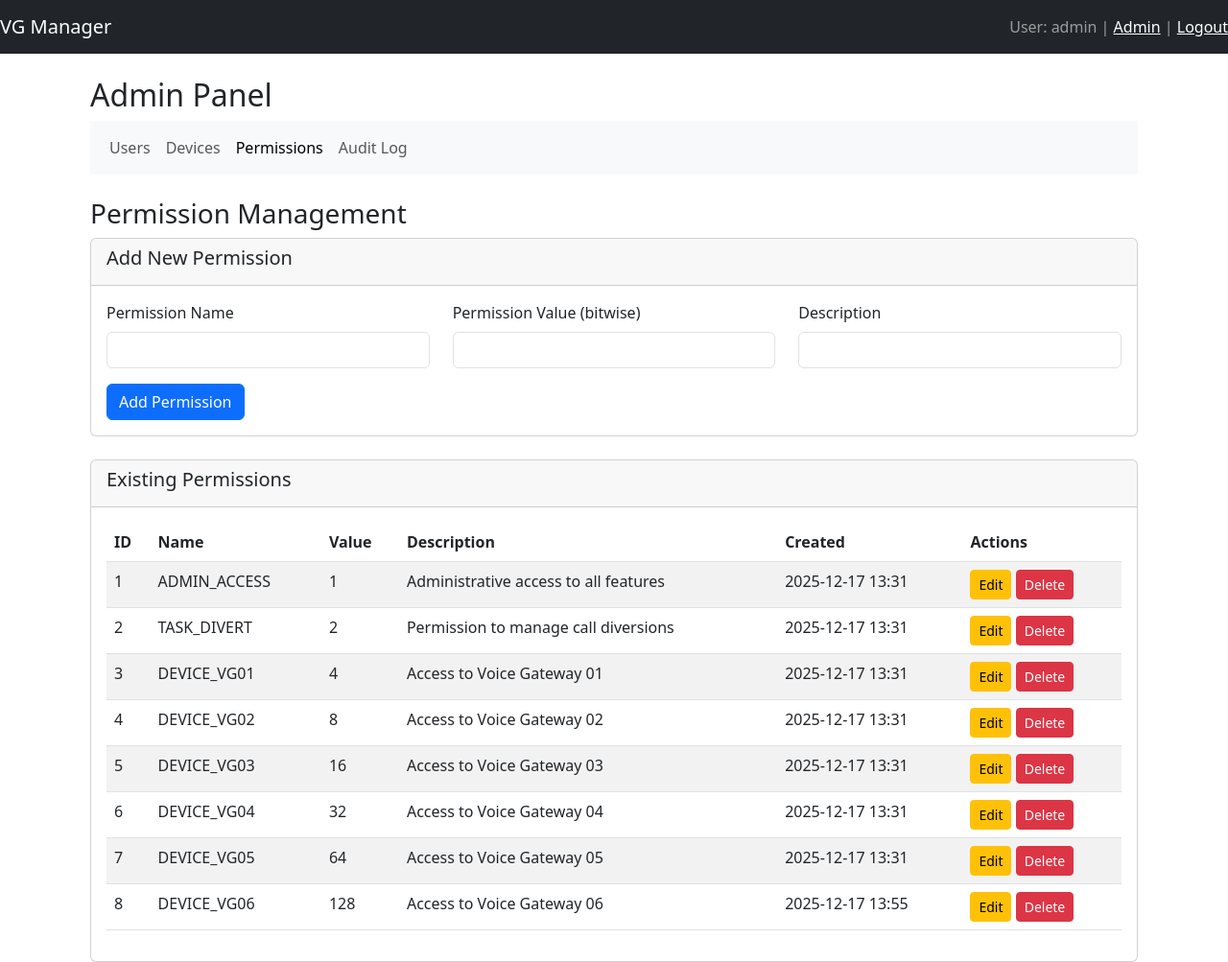
After one commit to alexer2k/flask-net-config, a Flask app: page /admin/permissions in a window 1280 px wide. The commit adds this page. Shown: the whole page at 96% size. Run offline with Flask 2, Linux system fonts and the light colour scheme; a user stored in the database is signed in; data comes from the database, SQL or seed files in the repository; both versions use the stored data as it was after the commit; some libraries are stand-ins or nearby versions.

Commit message:
added permission model and gitignore

```diff
--- a/app.py
+++ b/app.py
@@ -2,7 +2,7 @@ from flask import Flask, render_template, redirect, url_for, request, flash
 from flask_login import LoginManager, login_user, login_required, logout_user, current_user
 from flask_wtf.csrf import CSRFProtect
 from config import Config, Permissions
-from models import db, User, Device, AuditLog
+from models import db, User, Device, AuditLog, Permission
 from cisco_driver import CiscoVGDriver
 from functools import wraps
 
@@ -24,6 +24,28 @@ def load_user(user_id):
 @app.cli.command("init-db")
 def init_db():
     db.create_all()
+
+    # Initialize permissions
+    permissions_to_create = [
+        {"name": "ADMIN_ACCESS", "value": 1, "description": "Administrative access to all features"},
+        {"name": "TASK_DIVERT", "value": 2, "description": "Permission to manage call diversions"},
+        {"name": "DEVICE_VG01", "value": 4, "description": "Access to Voice Gateway 01"},
+        {"name": "DEVICE_VG02", "value": 8, "description": "Access to Voice Gateway 02"},
+        {"name": "DEVICE_VG03", "value": 16, "description": "Access to Voice Gateway 03"},
+        {"name": "DEVICE_VG04", "value": 32, "description": "Access to Voice Gateway 04"},
+        {"name": "DEVICE_VG05", "value": 64, "description": "Access to Voice Gateway 05"},
+        {"name": "DEVICE_VG06", "value": 128, "description": "Access to Voice Gateway 06"},
+    ]
+
+    for perm_data in permissions_to_create:
+        if not Permission.query.filter_by(name=perm_data["name"]).first():
+            permission = Permission(
+                name=perm_data["name"],
+                value=perm_data["value"],
+                description=perm_data["description"]
+            )
+            db.session.add(permission)
+
     # Create Admin
     if not User.query.filter_by(username='admin').first():
         admin = User(username='admin', role_mask=Permissions.get_default_admin())
@@ -43,7 +65,7 @@ def init_db():
         db.session.add(vg)
 
     db.session.commit()
-    print("Database initialized.")
+    print("Database initialized with permissions, admin user, and default device.")
 
 # --- Routes ---
 
@@ -169,7 +191,8 @@ def admin_users():
             flash('User added successfully', 'success')
 
     users = User.query.all()
-    return render_template('admin_users.html', users=users, active_page='users')
+    permissions = Permissions.get_all_device_permissions()
+    return render_template('admin_users.html', users=users, permissions=permissions, active_page='users')
 
 @app.route('/admin/users/<int:user_id>/edit', methods=['POST'])
 @login_required
@@ -286,7 +309,8 @@ def admin_devices():
             flash('Device added successfully', 'success')
 
     devices = Device.query.all()
-    return render_template('admin_devices.html', devices=devices, active_page='devices')
+    permissions = Permissions.get_all_device_permissions()
+    return render_template('admin_devices.html', devices=devices, permissions=permissions, active_page='devices')
 
 @app.route('/admin/devices/<int:device_id>/edit', methods=['POST'])
 @login_required
@@ -341,6 +365,114 @@ def admin_delete_device(device_id):
     flash('Device deleted successfully', 'success')
     return redirect(url_for('admin_devices'))
 
+@app.route('/admin/permissions', methods=['GET', 'POST'])
+@login_required
+@admin_required
+def admin_permissions():
+    if request.method == 'POST':
+        # Add new permission
+        name = request.form['name']
+        value = int(request.form['value'])
+        description = request.form['description']
+
+        # Check if permission exists
+        if Permission.query.filter_by(name=name).first():
+            flash('Permission name already exists', 'danger')
+        elif Permission.query.filter_by(value=value).first():
+            flash('Permission value already exists', 'danger')
+        else:
+            new_permission = Permission(
+                name=name,
+                value=value,
+                description=description
+            )
+            db.session.add(new_permission)
+            db.session.commit()
+
+            # Log action
+            log = AuditLog(
+                user_id=current_user.id,
+                device_name='SYSTEM',
+                action="Permission Created",
+                details=f"Created permission {name} with value {value}"
+            )
+            db.session.add(log)
+            db.session.commit()
+
+            flash('Permission added successfully', 'success')
+
+    permissions = Permission.query.order_by(Permission.value).all()
+    return render_template('admin_permissions.html', permissions=permissions, active_page='permissions')
+
+@app.route('/admin/permissions/<int:permission_id>/edit', methods=['POST'])
+@login_required
+@admin_required
+def admin_edit_permission(permission_id):
+    permission = Permission.query.get_or_404(permission_id)
+
+    name = request.form['name']
+    value = int(request.form['value'])
+    description = request.form['description']
+
+    # Check if name or value conflicts with other permissions
+    if Permission.query.filter(Permission.name == name, Permission.id != permission_id).first():
+        flash('Permission name already exists', 'danger')
+        return redirect(url_for('admin_permissions'))
+    elif Permission.query.filter(Permission.value == value, Permission.id != permission_id).first():
+        flash('Permission value already exists', 'danger')
+        return redirect(url_for('admin_permissions'))
+
+    # Update permission
+    permission.name = name
+    permission.value = value
+    permission.description = description
+    db.session.commit()
+
+    # Log action
+    log = AuditLog(
+        user_id=current_user.id,
+        device_name='SYSTEM',
+        action="Permission Updated",
+        details=f"Updated permission {name} with value {value}"
+    )
+    db.session.add(log)
+    db.session.commit()
+
+    flash('Permission updated successfully', 'success')
+    return redirect(url_for('admin_permissions'))
+
+@app.route('/admin/permissions/<int:permission_id>/delete', methods=['POST'])
+@login_required
+@admin_required
+def admin_delete_permission(permission_id):
+    permission = Permission.query.get_or_404(permission_id)
+
+    # Check if permission is used by any users or devices
+    users_with_permission = User.query.filter(User.role_mask.op('&')(permission.value) == permission.value).count()
+    devices_with_permission = Device.query.filter_by(permission_bit=permission.value).count()
+
+    if users_with_permission > 0 or devices_with_permission > 0:
+        flash(f'Cannot delete permission: {users_with_permission} users and {devices_with_permission} devices are using it', 'danger')
+        return redirect(url_for('admin_permissions'))
+
+    permission_name = permission.name
+    permission_value = permission.value
+    db.session.delete(permission)
+    db.session.commit()
+
+    # Log action
+    log = AuditLog(
+        user_id=current_user.id,
+        device_name='SYSTEM',
+        action="Permission Deleted",
+        details=f"Deleted permission {permission_name} with value {permission_value}"
+    )
+    db.session.add(log)
+    db.session.commit()
+
+    flash('Permission deleted successfully', 'success')
+    return redirect(url_for('admin_permissions'))
+
 @app.route('/admin/audit')
 @login_required
 @admin_required
@@ -350,4 +482,5 @@ def admin_audit():
 
 if __name__ == '__main__':
     # Threaded=True is useful for handling multiple slow telnet connections
-    app.run(host='0.0.0.0', port=5000, debug=False, threaded=True)
+    # host='0.0.0.0' makes the server accessible from other machines on the network
+    app.run(host='0.0.0.0', port=5000, debug=True, threaded=True)
--- a/templates/admin_base.html
+++ b/templates/admin_base.html
@@ -13,6 +13,9 @@
                     <a class="nav-link {% if active_page == 'devices' %}active{% endif %}" href="{{ url_for('admin_devices') }}">Devices</a>
                 </li>
                 <li class="nav-item">
+                    <a class="nav-link {% if active_page == 'permissions' %}active{% endif %}" href="{{ url_for('admin_permissions') }}">Permissions</a>
+                </li>
+                <li class="nav-item">
                     <a class="nav-link {% if active_page == 'audit' %}active{% endif %}" href="{{ url_for('admin_audit') }}">Audit Log</a>
                 </li>
             </ul>
--- /dev/null
+++ b/templates/admin_permissions.html
@@ -0,0 +1,144 @@
+{% extends "admin_base.html" %}
+
+{% block admin_content %}
+<h3>Permission Management</h3>
+
+<!-- Success/Error Messages -->
+{% with messages = get_flashed_messages(with_categories=true) %}
+    {% if messages %}
+        {% for category, message in messages %}
+            <div class="alert alert-{{ category }} alert-dismissible fade show" role="alert">
+                {{ message }}
+                <button type="button" class="btn-close" data-bs-dismiss="alert" aria-label="Close"></button>
+            </div>
+        {% endfor %}
+    {% endif %}
+{% endwith %}
+
+<!-- Add Permission Form -->
+<div class="card mb-4">
+    <div class="card-header">
+        <h5>Add New Permission</h5>
+    </div>
+    <div class="card-body">
+        <form method="POST" action="{{ url_for('admin_permissions') }}">
+            <input type="hidden" name="csrf_token" value="{{ csrf_token() }}">
+
+            <div class="row mb-3">
+                <div class="col-md-4">
+                    <label for="name" class="form-label">Permission Name</label>
+                    <input type="text" class="form-control" id="name" name="name" required>
+                </div>
+                <div class="col-md-4">
+                    <label for="value" class="form-label">Permission Value (bitwise)</label>
+                    <input type="number" class="form-control" id="value" name="value" required>
+                </div>
+                <div class="col-md-4">
+                    <label for="description" class="form-label">Description</label>
+                    <input type="text" class="form-control" id="description" name="description" required>
+                </div>
+            </div>
+
+            <button type="submit" class="btn btn-primary">Add Permission</button>
+        </form>
+    </div>
+</div>
+
+<!-- Permissions List -->
+<div class="card">
+    <div class="card-header">
+        <h5>Existing Permissions</h5>
+    </div>
+    <div class="card-body">
+        <div class="table-responsive">
+            <table class="table table-striped">
+                <thead>
+                    <tr>
+                        <th>ID</th>
+                        <th>Name</th>
+                        <th>Value</th>
+                        <th>Description</th>
+                        <th>Created</th>
+                        <th>Actions</th>
+                    </tr>
+                </thead>
+                <tbody>
+                    {% for permission in permissions %}
+                    <tr>
+                        <td>{{ permission.id }}</td>
+                        <td>{{ permission.name }}</td>
+                        <td>{{ permission.value }}</td>
+                        <td>{{ permission.description }}</td>
+                        <td>{{ permission.created_at.strftime('%Y-%m-%d %H:%M') }}</td>
+                        <td>
+                            <button class="btn btn-sm btn-warning" data-bs-toggle="modal" data-bs-target="#editPermissionModal{{ permission.id }}">Edit</button>
+                            <button class="btn btn-sm btn-danger" data-bs-toggle="modal" data-bs-target="#deletePermissionModal{{ permission.id }}">Delete</button>
+                        </td>
+                    </tr>
+
+                    <!-- Edit Permission Modal -->
+                    <div class="modal fade" id="editPermissionModal{{ permission.id }}" tabindex="-1" aria-labelledby="editPermissionModalLabel{{ permission.id }}" aria-hidden="true">
+                        <div class="modal-dialog">
+                            <div class="modal-content">
+                                <div class="modal-header">
+                                    <h5 class="modal-title" id="editPermissionModalLabel{{ permission.id }}">Edit Permission: {{ permission.name }}</h5>
+                                    <button type="button" class="btn-close" data-bs-dismiss="modal" aria-label="Close"></button>
+                                </div>
+                                <div class="modal-body">
+                                    <form method="POST" action="{{ url_for('admin_edit_permission', permission_id=permission.id) }}">
+                                        <input type="hidden" name="csrf_token" value="{{ csrf_token() }}">
+
+                                        <div class="mb-3">
+                                            <label for="edit_name_{{ permission.id }}" class="form-label">Permission Name</label>
+                                            <input type="text" class="form-control" id="edit_name_{{ permission.id }}" name="name" value="{{ permission.name }}" required>
+                                        </div>
+
+                                        <div class="mb-3">
+                                            <label for="edit_value_{{ permission.id }}" class="form-label">Permission Value</label>
+                                            <input type="number" class="form-control" id="edit_value_{{ permission.id }}" name="value" value="{{ permission.value }}" required>
+                                        </div>
+
+                                        <div class="mb-3">
+                                            <label for="edit_description_{{ permission.id }}" class="form-label">Description</label>
+                                            <input type="text" class="form-control" id="edit_description_{{ permission.id }}" name="description" value="{{ permission.description }}" required>
+                                        </div>
+
+                                        <div class="modal-footer">
+                                            <button type="button" class="btn btn-secondary" data-bs-dismiss="modal">Close</button>
+                                            <button type="submit" class="btn btn-primary">Save Changes</button>
+                                        </div>
+                                    </form>
+                                </div>
+                            </div>
+                        </div>
+                    </div>
+
+                    <!-- Delete Permission Modal -->
+                    <div class="modal fade" id="deletePermissionModal{{ permission.id }}" tabindex="-1" aria-labelledby="deletePermissionModalLabel{{ permission.id }}" aria-hidden="true">
+                        <div class="modal-dialog">
+                            <div class="modal-content">
+                                <div class="modal-header">
+                                    <h5 class="modal-title" id="deletePermissionModalLabel{{ permission.id }}">Delete Permission</h5>
+                                    <button type="button" class="btn-close" data-bs-dismiss="modal" aria-label="Close"></button>
+                                </div>
+                                <div class="modal-body">
+                                    <p>Are you sure you want to delete permission "{{ permission.name }}" (value: {{ permission.value }})?</p>
+                                    <p class="text-danger">Warning: This may break existing user permissions!</p>
+                                </div>
+                                <div class="modal-footer">
+                                    <button type="button" class="btn btn-secondary" data-bs-dismiss="modal">Cancel</button>
+                                    <form method="POST" action="{{ url_for('admin_delete_permission', permission_id=permission.id) }}" style="display: inline;">
+                                        <input type="hidden" name="csrf_token" value="{{ csrf_token() }}">
+                                        <button type="submit" class="btn btn-danger">Delete</button>
+                                    </form>
+                                </div>
+                            </div>
+                        </div>
+                    </div>
+                    {% endfor %}
+                </tbody>
+            </table>
+        </div>
+    </div>
+</div>
+{% endblock %}
```
Also changed, not shown: config.py (+50 -2 lines), models.py (+11 -0 lines), templates/admin_devices.html (+11 -13 lines), templates/admin_users.html (+10 -6 lines), app.db, 1 other file.
